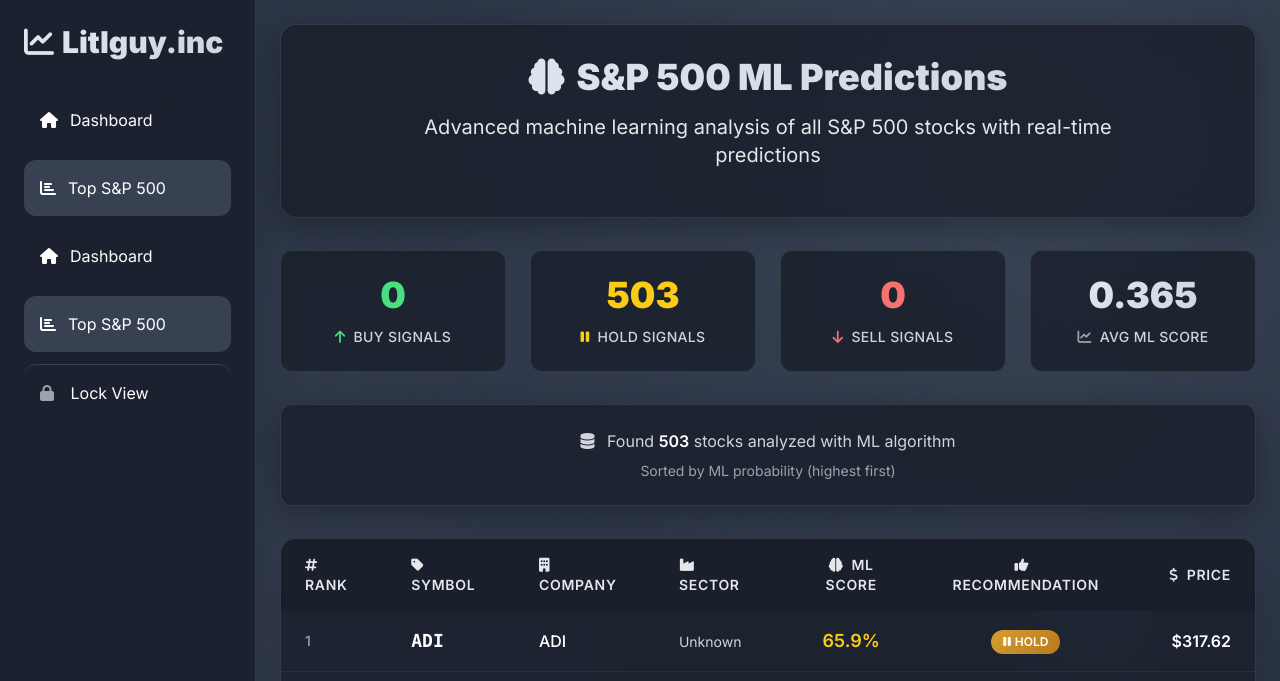
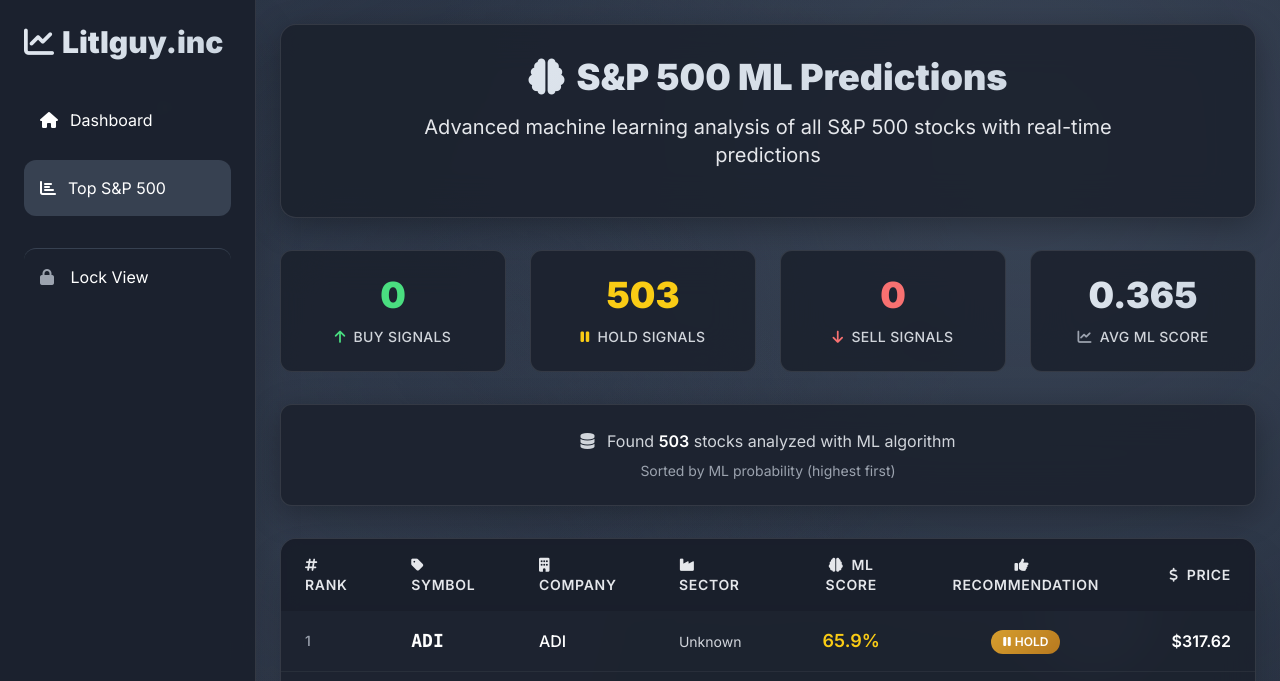
Before and after one commit to Untaped/Stonk, a Flask app: page /sp500 in a window 1280 px wide. Shown: the top 681 px of the page. Run offline with Flask 3, Linux system fonts and the light colour scheme; the visitor is signed in with stand-in values (Sample User, id 1); some libraries are stand-ins or nearby versions.

Commit message:
Refactor navigation by removing duplicates
Removed duplicate navigation items for Dashboard and Top S&P 500.

```diff
--- a/templates/SP500.html
+++ b/templates/SP500.html
@@ -281,13 +281,6 @@
                         <i class="fas fa-chart-bar mr-3"></i>Top S&P 500
                     </a>
                     <nav class="space-y-3">
-                    <a href="/" class="nav-item block py-4 px-4 rounded-xl transition-all duration-300 hover:text-white relative z-10">
-                        <i class="fas fa-home mr-3"></i>Dashboard
-                    </a>
-                    <a href="/sp500" class="nav-item block py-4 px-4 rounded-xl transition-all duration-300 hover:text-white relative z-10 bg-gray-700">
-                        <i class="fas fa-chart-bar mr-3"></i>Top S&P 500
-                    </a>
-
                     <a href="/logout" class="nav-item block py-4 px-4 rounded-xl transition-all duration-300 hover:text-white relative z-10 mt-8 border-t border-gray-700 hover:bg-red-900/30 group">
                         <i class="fas fa-lock mr-3 text-gray-400 group-hover:text-red-400 transition-colors"></i>
                         <span class="group-hover:text-red-200">Lock View</span>
```
